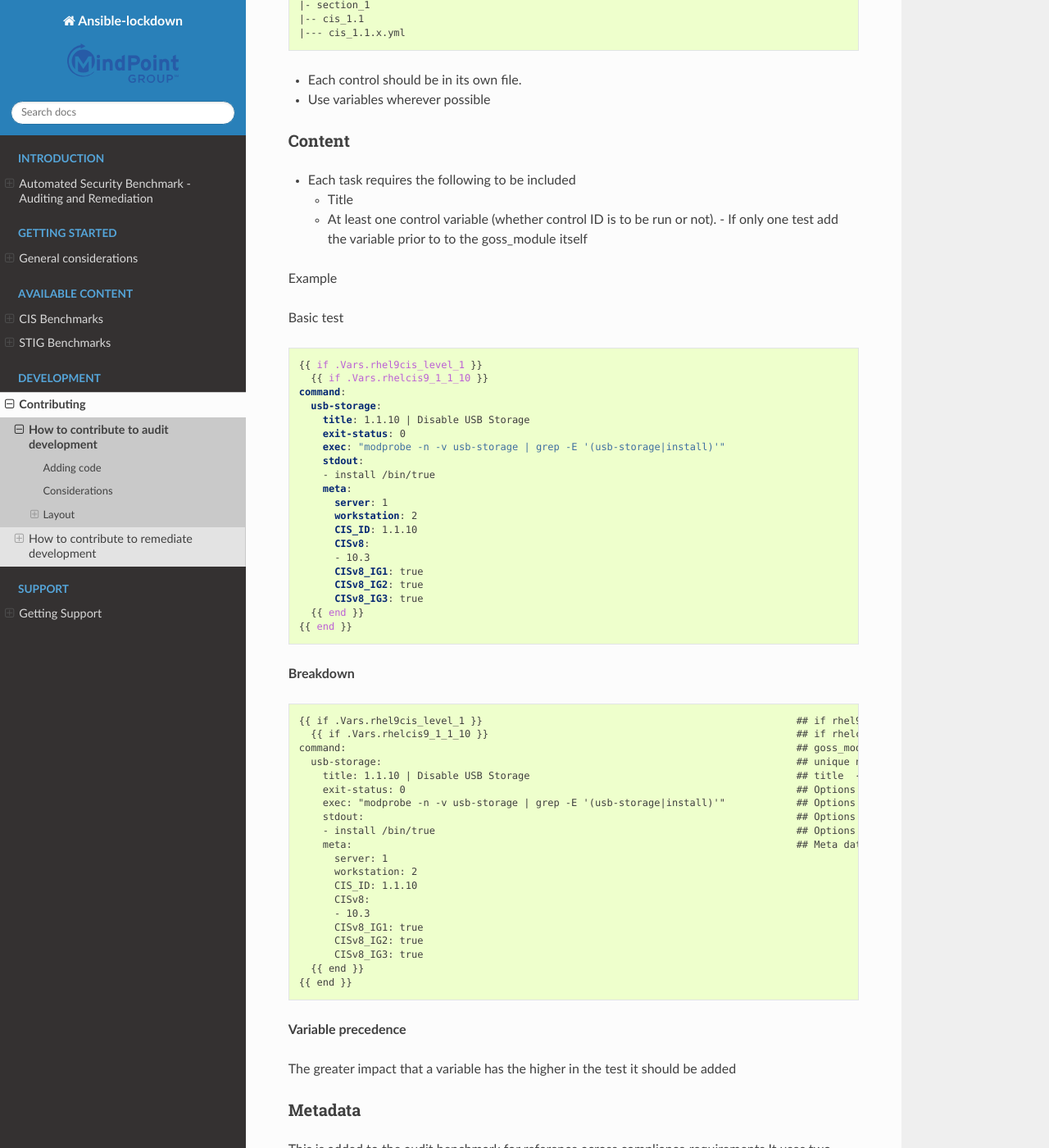
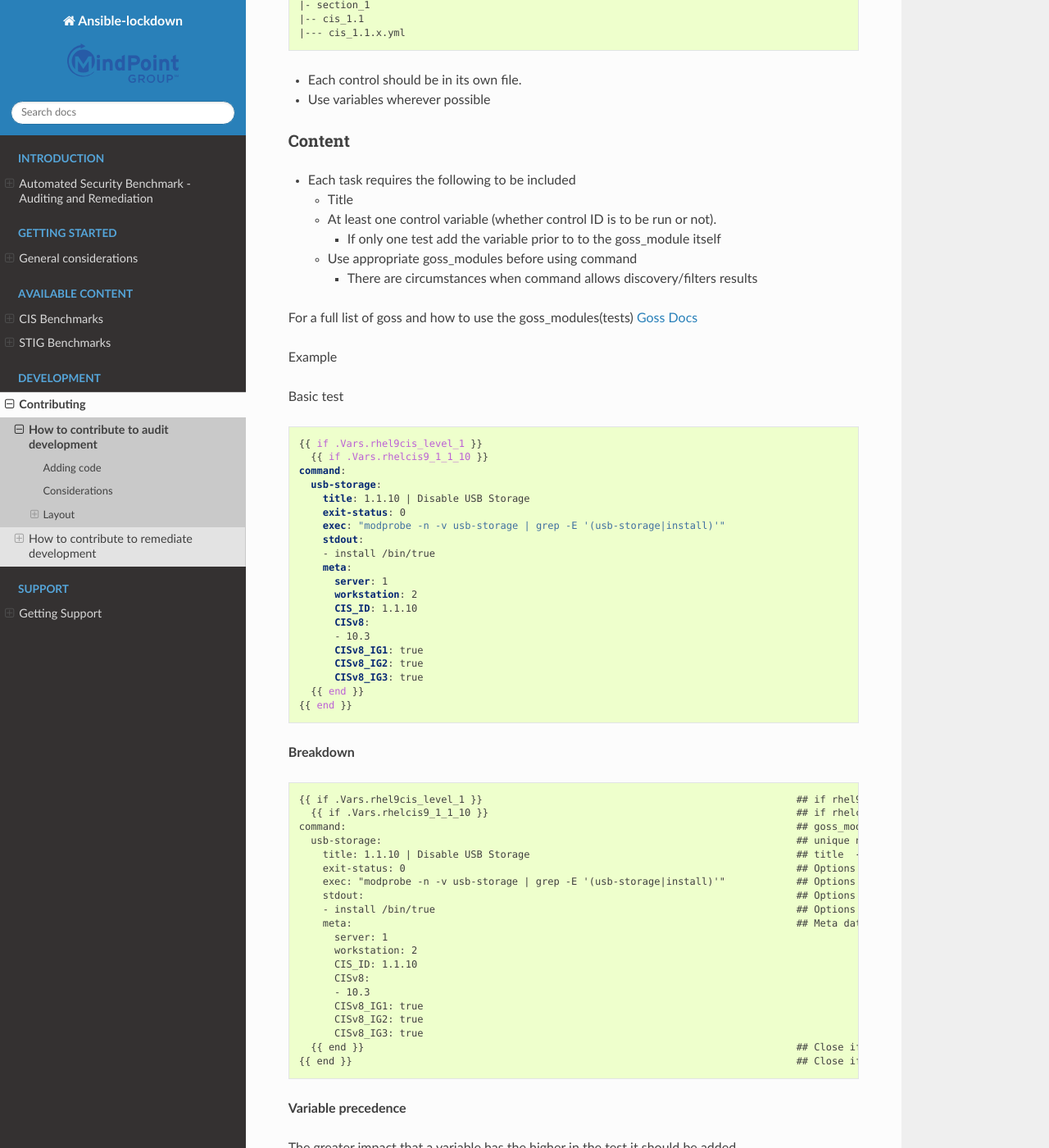
Before and after one commit to frederickw082922/lockdown_readthedocs, a Sphinx documentation site: the page built from docs/source/audit/audit_development.rst, in a window 1280 px wide and 1400 px high, scrolled down 783 px. Shown: the whole window at 82% size. Built offline with Sphinx 7.4.7 and the Read the Docs theme 2.0.0, drawn with Linux system fonts in a browser that asks for light colours; pages that are not in the unit, such as notebooks, are missing from menus; some of the changed text lies outside the part shown.

Commit message:
tidy up
Signed-off-by: Mark Bolwell <mark.bollyuk@gmail.com>

```diff
--- a/docs/source/audit/audit_development.rst
+++ b/docs/source/audit/audit_development.rst
@@ -43,7 +43,15 @@ Content
 
   - Title
   - At least one control variable (whether control ID is to be run or not).
+
     - If only one test add the variable prior to to the goss_module itself
+
+  - Use appropriate goss_modules before using command
+
+    - There are circumstances when command allows discovery/filters results
+
+For a full list of goss and how to use the goss_modules(tests)
+`Goss Docs <https://github.com/aelsabbahy/goss/blob/master/docs/manual.md>`_
 
 Example
 
@@ -95,8 +103,8 @@ Basic test
           CISv8_IG1: true
           CISv8_IG2: true
           CISv8_IG3: true
-      {{ end }}
-    {{ end }}
+      {{ end }}                                                                         ## Close if statement
+    {{ end }}                                                                           ## Close if statement
 
 **Variable precedence**
 
@@ -117,7 +125,7 @@ It uses two level of metadata
 - control metadata - this is added to every audit control and is specific to each control.
 
 
-**audit metadata** (required)
+**Audit Metadata** (required)
 
   - This is items set/discovered about the system within the script set via vars in the script
   - Referenced in the goss.yml file.
@@ -136,16 +144,19 @@ Contains:
     "host_hostname:", "{{ .Vars.os_hostname }}", "hostname"
 
 **Special Variables**
+
 - host_automation_group: {{ .Vars.auto_group }}
-    - "If set allows a meta field to be used to group like systems"
-    - "If run via remediate uses host group memberships"
-    - "if run via script is an optional value or null"
 
-- "host_system_type:", "{{ .Vars.system_type }}"
+    - Used to group like systems when reporting
+    - If run via remediate uses host group memberships
+    - If run via script is an optional value or null
+
+- host_system_type: {{ .Vars.system_type }}
+
     - Linux server/workstation
     - Windows (domain_member or standalone or domain_controller) -refer to windows system types
 
-**control metadata** (required)
+**Control Metadata** (required)
 
   - This consists of data found in the benchmark documentation
   - This potentially changes with each release update (this will need to be correct for the release being worked on)
```
